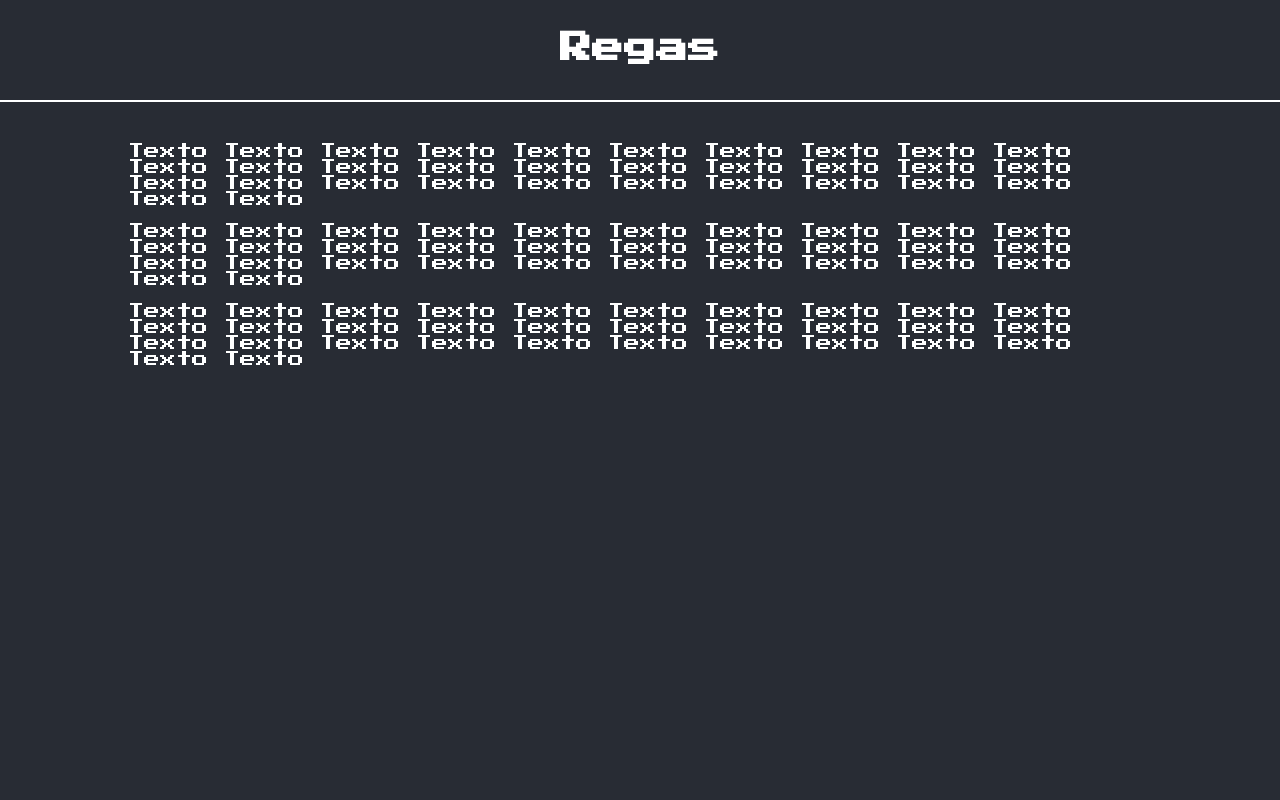
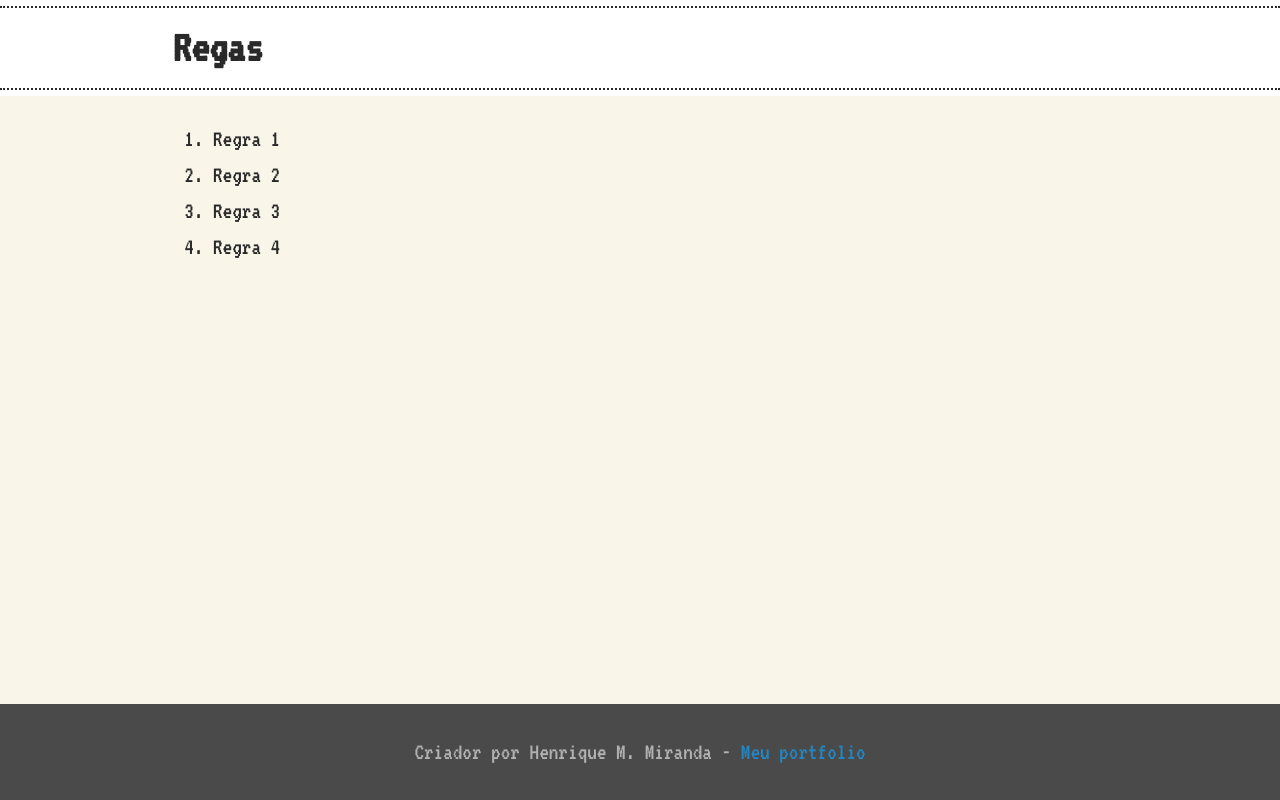
Before and after one commit to henriquepw/wiki-o, a React (Create React App) app: page / in a window 1280 px wide. Built offline with nearby package versions, Linux system fonts and the light colour scheme.

Commit message:
update colors

```diff
--- a/package.json
+++ b/package.json
@@ -4,7 +4,9 @@
 	"private": true,
 	"homepage": "https://henry-ns.github.io/regas-jogo-wiki/",
 	"dependencies": {
+		"bootstrap": "^4.3.1",
 		"react": "^16.8.6",
+		"react-bootstrap": "^1.0.0-beta.8",
 		"react-dom": "^16.8.6",
 		"react-scripts": "2.1.8",
 		"styled-components": "^4.2.0",
--- a/public/index.html
+++ b/public/index.html
@@ -10,6 +10,14 @@
 		<meta name="theme-color" content="##292929" />
 
 		<link rel="manifest" href="%PUBLIC_URL%/manifest.json" />
+
+		<link
+			rel="stylesheet"
+			href="https://maxcdn.bootstrapcdn.com/bootstrap/3.3.7/css/bootstrap.min.css"
+			integrity="sha384-BVYiiSIFeK1dGmJRAkycuHAHRg32OmUcww7on3RYdg4Va+PmSTsz/K68vbdEjh4u"
+			crossorigin="anonymous"
+		/>
+
 		<title>Regas</title>
 	</head>
 	<body>
--- /dev/null
+++ b/src/Components/ModalComponent/ModalComponent.js
@@ -0,0 +1,35 @@
+import React, { Component } from 'react';
+import { Button, Modal, ModalHeader, ModalBody, ModalFooter } from 'react-bootstrap';
+
+class ModalComponent extends Component {
+	render() {
+		return (
+			<Modal
+				{...this.props}
+				size='lg'
+				aria-labelledby='contained-modal-title-vcenter'
+				centered
+			>
+				<Modal.Header closeButton>
+					<Modal.Title id='contained-modal-title-vcenter'>
+						Modal heading
+					</Modal.Title>
+				</Modal.Header>
+				<Modal.Body>
+					<h4>Centered Modal</h4>
+					<p>
+						Cras mattis consectetur purus sit amet fermentum. Cras
+						justo odio, dapibus ac facilisis in, egestas eget quam.
+						Morbi leo risus, porta ac consectetur ac, vestibulum at
+						eros.
+					</p>
+				</Modal.Body>
+				<Modal.Footer>
+					<Button onClick={this.props.onHide}>Close</Button>
+				</Modal.Footer>
+			</Modal>
+		);
+	}
+}
+
+export default ModalComponent;
--- a/src/index.js
+++ b/src/index.js
@@ -1,9 +1,8 @@
 import React from 'react';
 import ReactDOM from 'react-dom';
-import * as serviceWorker from './serviceWorker';
+
+import 'bootstrap/dist/css/bootstrap.css';
 
 import App from './pages/App/App';
 
 ReactDOM.render(<App />, document.getElementById('root'));
-
-serviceWorker.unregister();
--- a/src/pages/App/App.js
+++ b/src/pages/App/App.js
@@ -1,39 +1,52 @@
 import React, { Component } from 'react';
+import ModalComponent from '../../Components/ModalComponent/ModalComponent';
 
-import { Container, Header, Section } from './App.style';
+import { Container, Header, Section, Footer } from './App.style';
 import GlobalStyle from '../../styles/globalStyle';
 
 class App extends Component {
+	constructor(props) {
+		super(props);
+
+		this.state = {
+			modal: false
+		};
+	}
+
 	render() {
+		const modalHide = () => this.setState({ modalShow: false });
+		const modalShow = () => this.setState({ modalShow: true });
+
 		return (
 			<Container>
 				<GlobalStyle />
 				<Header>
 					<h1>Regas</h1>
+					<ModalComponent
+						show={this.state.modal}
+						onHide={modalHide}
+					/>
 				</Header>
 				<Section>
-					<p>
-						{' '}
-						Texto Texto Texto Texto Texto Texto Texto Texto Texto
-						Texto Texto Texto Texto Texto Texto Texto Texto Texto
-						Texto Texto Texto Texto Texto Texto Texto Texto Texto
-						Texto Texto Texto Texto Texto{' '}
-					</p>
-					<p>
-						{' '}
-						Texto Texto Texto Texto Texto Texto Texto Texto Texto
-						Texto Texto Texto Texto Texto Texto Texto Texto Texto
-						Texto Texto Texto Texto Texto Texto Texto Texto Texto
-						Texto Texto Texto Texto Texto{' '}
-					</p>
-					<p>
-						{' '}
-						Texto Texto Texto Texto Texto Texto Texto Texto Texto
-						Texto Texto Texto Texto Texto Texto Texto Texto Texto
-						Texto Texto Texto Texto Texto Texto Texto Texto Texto
-						Texto Texto Texto Texto Texto{' '}
-					</p>
+					<ol>
+						<li>Regra 1</li>
+						<li>Regra 2</li>
+						<li>Regra 3</li>
+						<li>Regra 4</li>
+					</ol>
 				</Section>
+				<Footer>
+					<h2>
+						Criador por Henrique M. Miranda -{' '}
+						<a
+							href='https://henry-ns.github.io/portfolio/'
+							target='_blank'
+							rel='noopener noreferrer'
+						>
+							Meu portfolio
+						</a>
+					</h2>
+				</Footer>
 			</Container>
 		);
 	}
--- a/src/pages/App/App.style.js
+++ b/src/pages/App/App.style.js
@@ -1,29 +1,71 @@
 import styled from 'styled-components';
 
+//#282c34;
 const Container = styled.div`
-	background-color: #282c34;
+	background-color: #f9f5e8;
 	min-height: 100vh;
+	width: 100vw;
 	display: flex;
 	flex-direction: column;
 	align-items: center;
-	color: white;
+	color: #292929;
 `;
 
 const Header = styled.header`
+	display: flex;
+	position: relative;
+
 	width: 100vw;
-	height: 100px;
-	text-align: center;
-	border-bottom: 2px solid #fff;
+	height: 96px;
+
+	background-color: white;
 
 	h1 {
-		margin: 2rem;
-		font-size: 2rem;
+		margin: auto;
+		padding-left: 25px;
+		min-width: 984px;
+		font-size: 4.5rem;
+		font-weight: bold;
+	}
+
+	&::before {
+		content: '';
+		top: 6px;
+		width: 100vw;
+		position: absolute;
+		background: transparent;
+		border-bottom: 2px dotted #292929;
+		border-top: 2px dotted #292929;
+		height: 84px;
 	}
 `;
 
 const Section = styled.section`
-	margin: 10%;
-	margin-top: 25px;
+	padding: 25px;
+	min-width: 984px;
+	flex: 1;
 `;
 
-export { Container, Header, Section };
+const Footer = styled.footer`
+	display: flex;
+	position: relative;
+
+	width: 100vw;
+	height: 96px;
+
+	background-color: #4b4a4a;
+
+	h2 {
+		margin: auto;
+		min-width: 984px;
+		font-size: 1em;
+		text-align: center;
+		color: #b1b1b1;
+
+		a {
+			color: #2286c3;
+		}
+	}
+`;
+
+export { Container, Header, Section, Footer };
--- a/src/styles/globalStyle.js
+++ b/src/styles/globalStyle.js
@@ -2,10 +2,11 @@ import { createGlobalStyle } from 'styled-components';
 import { background } from './colors';
 
 export default createGlobalStyle`
-    @import url('https://fonts.googleapis.com/css?family=Press+Start+2P');
+    @import url('https://fonts.googleapis.com/css?family=Press+Start+2P|VT323');
 
     body {
-        font-family: 'Press Start 2P', cursive;
+		font-family: 'VT323', 'Press Start 2P', monospace;
+		font-size: 24px;
 		background-color: ${background};
         margin: 0px;
     }
```
Also changed, not shown: 1 other file (tests, documents, lock files or other folders).
